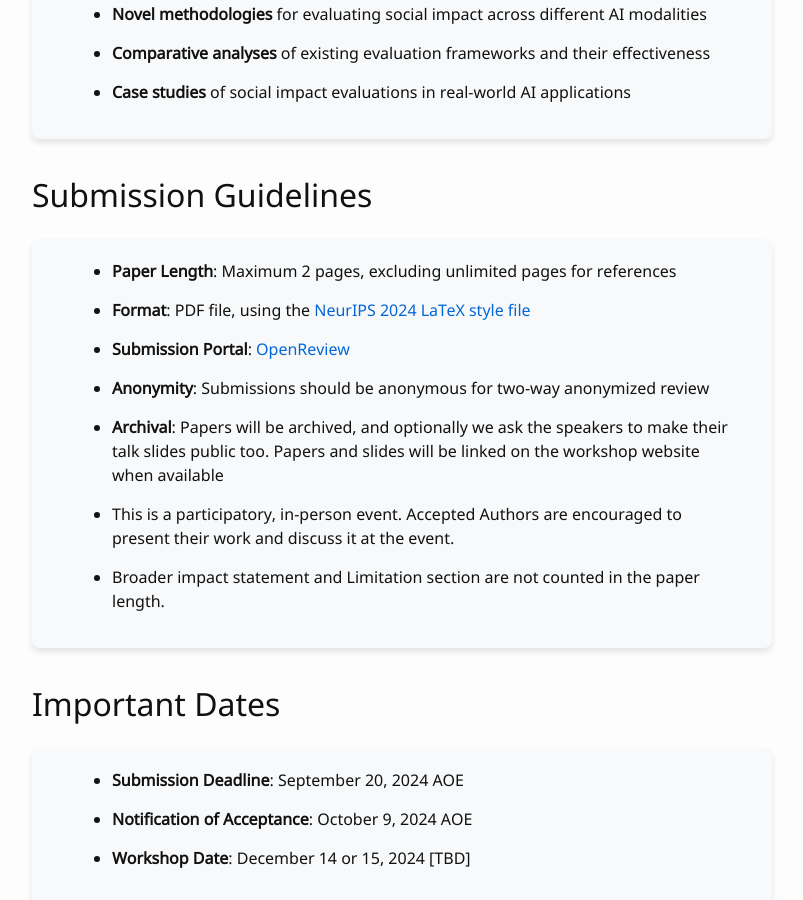
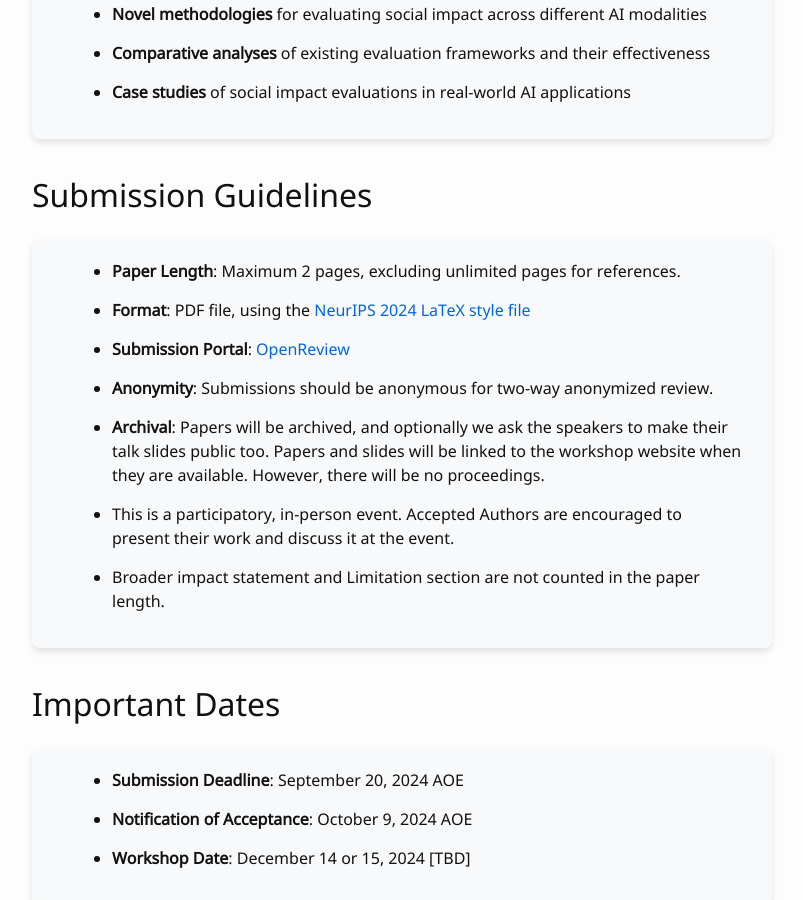
Before and after one commit to aaai-fidu-lab/aaai-fidu-lab.github.io, a Jekyll site: the page built from call-for-papers.md, in a window 1280 px wide and 900 px high, scrolled down 908 px. Shown: the whole window, without its empty margins (238-1041 px from the left). Built offline with Jekyll 4.4.1, drawn with Linux system fonts in a browser that asks for light colours; our own code applies the rules of GitHub Pages for plain Markdown files.

Commit message:
Update call-for-papers.md

```diff
--- a/call-for-papers.md
+++ b/call-for-papers.md
@@ -78,11 +78,11 @@ We welcome submissions addressing, but not limited to, the following themes:
 ## Submission Guidelines
 
 <div class="container" markdown="1">
-- **Paper Length**: Maximum 2 pages, excluding unlimited pages for references
+- **Paper Length**: Maximum 2 pages, excluding unlimited pages for references.
 - **Format**: PDF file, using the [NeurIPS 2024 LaTeX style file](https://media.neurips.cc/Conferences/NeurIPS2024/Styles.zip)
 - **Submission Portal**: [OpenReview]({{ site.submission_url }})
-- **Anonymity**: Submissions should be anonymous for two-way anonymized review
-- **Archival**: Papers will be archived, and optionally we ask the speakers to make their talk slides public too. Papers and slides will be linked on the workshop website when available
+- **Anonymity**: Submissions should be anonymous for two-way anonymized review.
+- **Archival**: Papers will be archived, and optionally we ask the speakers to make their talk slides public too. Papers and slides will be linked to the workshop website when they are available. However, there will be no proceedings.
 - This is a participatory, in-person event. Accepted Authors are encouraged to present their work and discuss it at the event.
 - Broader impact statement and Limitation section are not counted in the paper length.
 </div>
```
